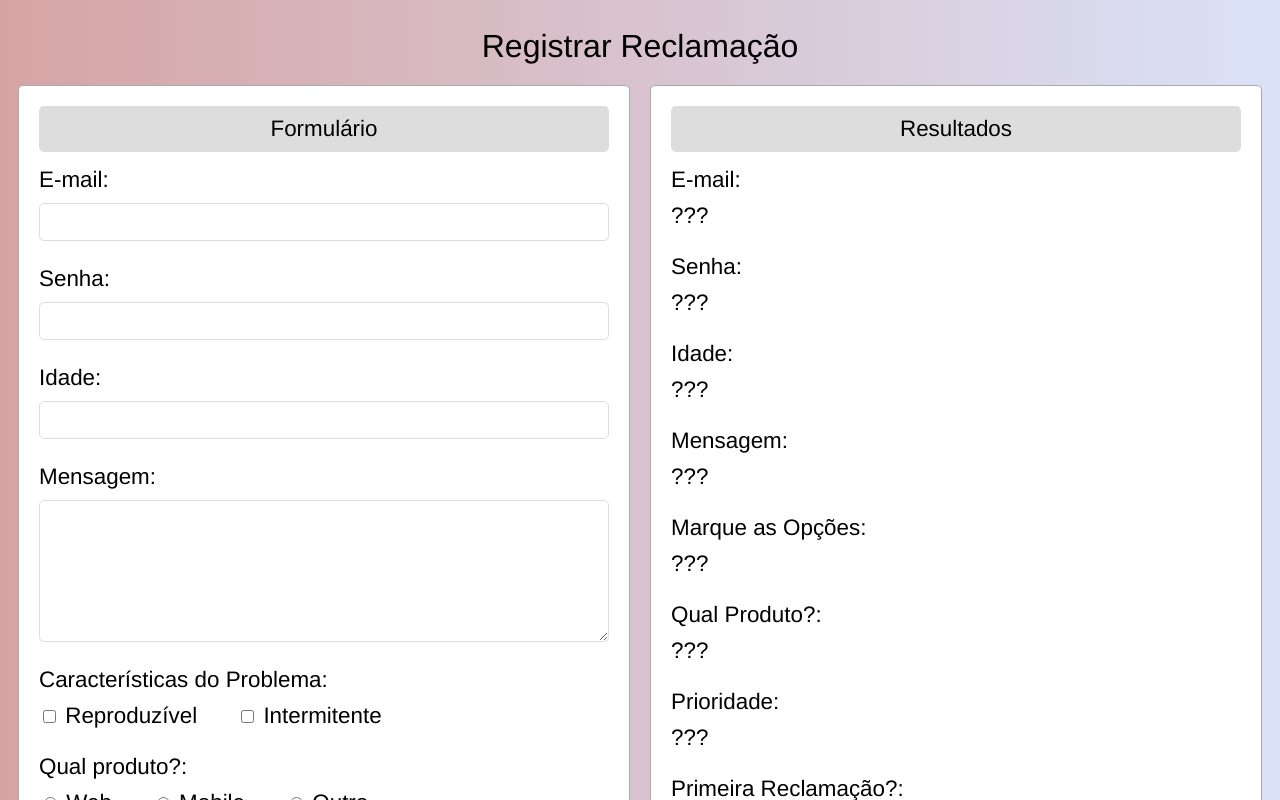
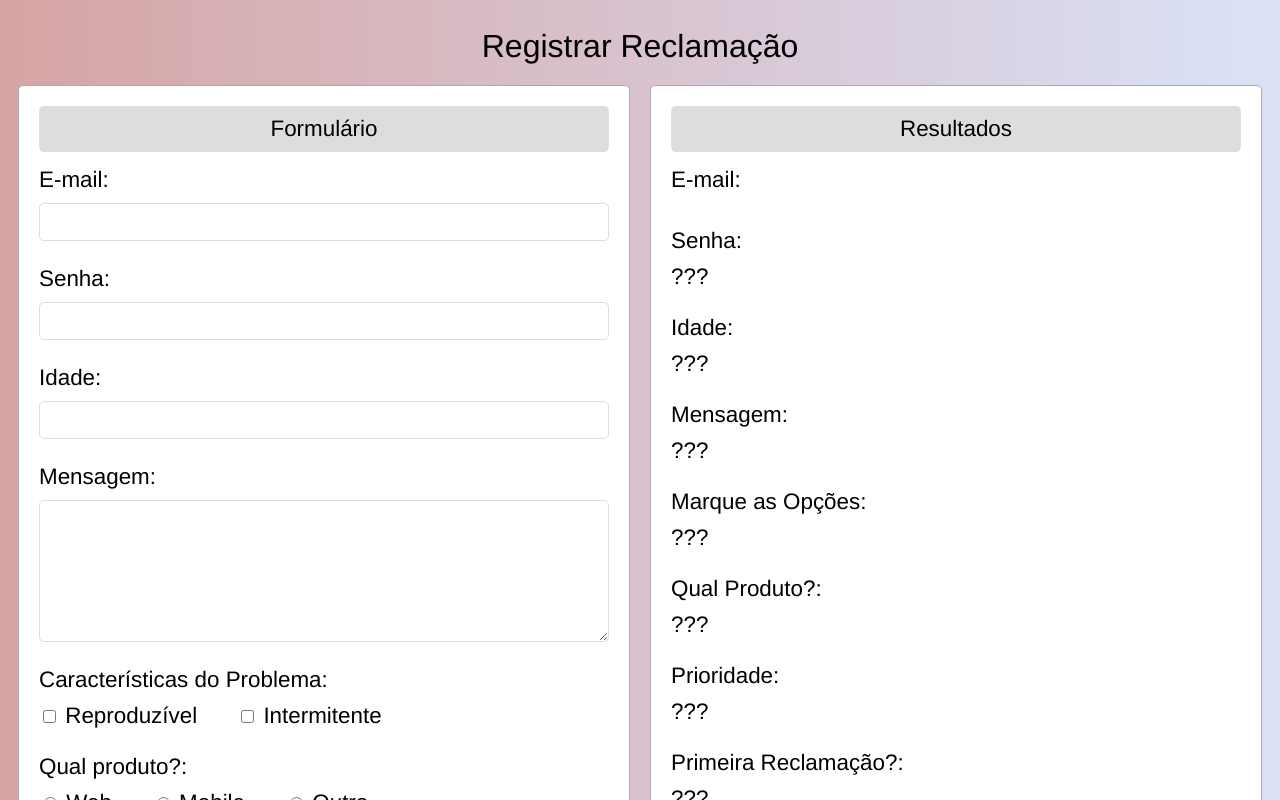
Before and after one commit to giovaneaguiar/File-Complaint, a Vue app in the folder formulario/: page / in a window 1280 px wide. Shown: the top 800 px of the page. Built offline with nearby package versions, Linux system fonts and the light colour scheme.

Commit message:
ínicio de uso de v-model para mostrar resultados.

```diff
--- a/formulario/src/App.vue
+++ b/formulario/src/App.vue
@@ -5,7 +5,7 @@
       <form class="painel">
         <div class="cabecalho">Formulário</div>
         <Rotulo nome="E-mail">
-          <input type="text" />
+          <input type="text" v-model="email"/>
         </Rotulo>
         <Rotulo nome="Senha">
           <input type="password" />
@@ -43,7 +43,7 @@
       <div class="painel">
         <div class="cabecalho">Resultados</div>
         <Rotulo nome="E-mail">
-          <span>???</span>
+          <span>{{ email }}</span>
         </Rotulo>
         <Rotulo nome="Senha">
           <span>???</span>
@@ -81,6 +81,11 @@ export default {
     Rotulo,
     Escolha,
   },
+  data(){
+    return {
+      email: ''
+    }
+  }
 };
 </script>
 
```
